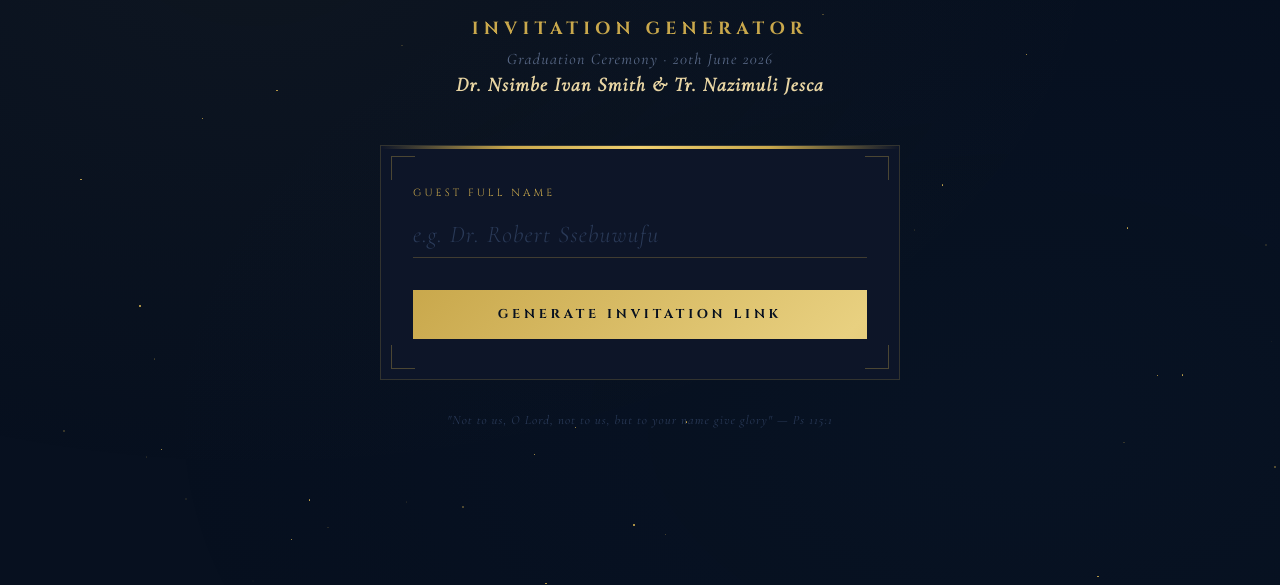
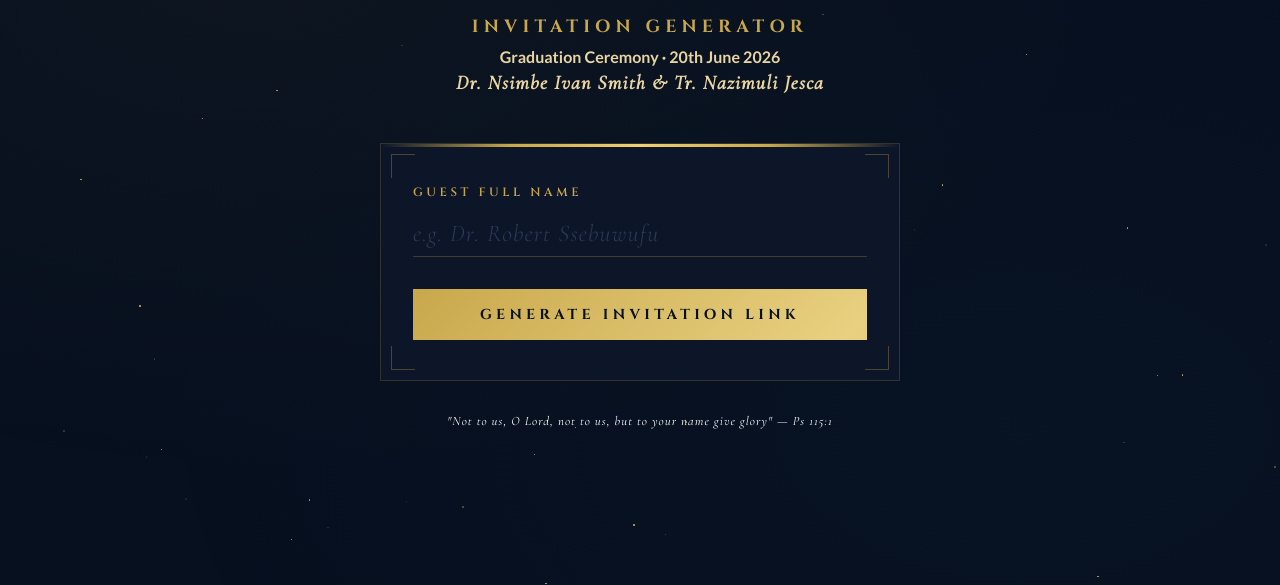
Before and after one commit to SeeITOfficial/ivansmith, a plain HTML site: page index2.html in a window 1280 px wide. Shown: the part 215-800 px from the top of the page. Drawn offline with nearby package versions, Linux system fonts and the light colour scheme.

```diff
--- a/index.html
+++ b/index2.html
@@ -85,7 +85,8 @@ body{
 
 .field-label{
   font-family:'Cinzel',serif;
-  font-size:0.65rem;
+  font-size:0.75rem;
+  font-weight:600;
   color:#c9a84c;
   letter-spacing:0.3em;
   text-transform:uppercase;
@@ -117,8 +118,8 @@ body{
   border:none;
   color:#07101f;
   font-family:'Cinzel',serif;
-  font-size:0.8rem;
-  font-weight:700;
+  font-size:0.9rem;
+  font-weight:800;
   letter-spacing:0.3em;
   text-transform:uppercase;
   padding:1rem;
@@ -190,8 +191,8 @@ body{
 .history{margin-top:2.5rem;}
 .history-title{
   font-family:'Cinzel',serif;
-  font-size:0.6rem;
-  color:#3a4a6a;
+  font-size:0.9rem;
+  color:#ffffff;
   letter-spacing:0.25em;
   text-transform:uppercase;
   margin-bottom:1rem;
@@ -244,7 +245,7 @@ body{
   font-family:'Cormorant Garamond',serif;
   font-size:0.8rem;
   font-style:italic;
-  color:#2a3a58;
+  color:#ffffff;
   letter-spacing:0.08em;
 }
 </style>
@@ -266,7 +267,7 @@ body{
       </svg>
     </div>
     <h1>Invitation Generator</h1>
-    <p>Graduation Ceremony · 20th June 2026</p>
+    <h4>Graduation Ceremony · 20th June 2026</h4>
     <p class="names">Dr. Nsimbe Ivan Smith &amp; Tr. Nazimuli Jesca</p>
   </div>
 
@@ -292,7 +293,7 @@ body{
   </div>
 
   <div class="history" id="historySection" style="display:none;">
-    <p class="history-title">— Previously Generated —</p>
+    <p class="history-title">— Invited Guests —</p>
     <div class="history-list" id="historyList"></div>
   </div>
 
```
